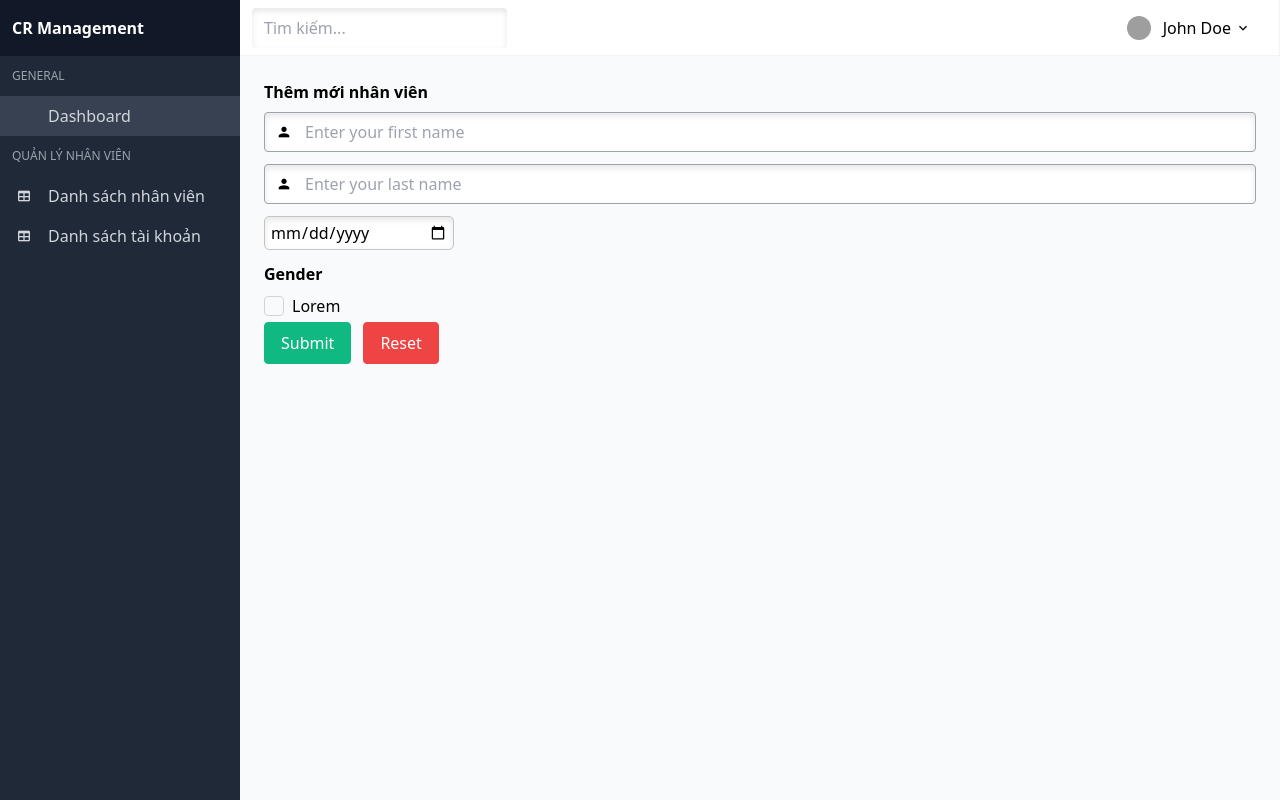
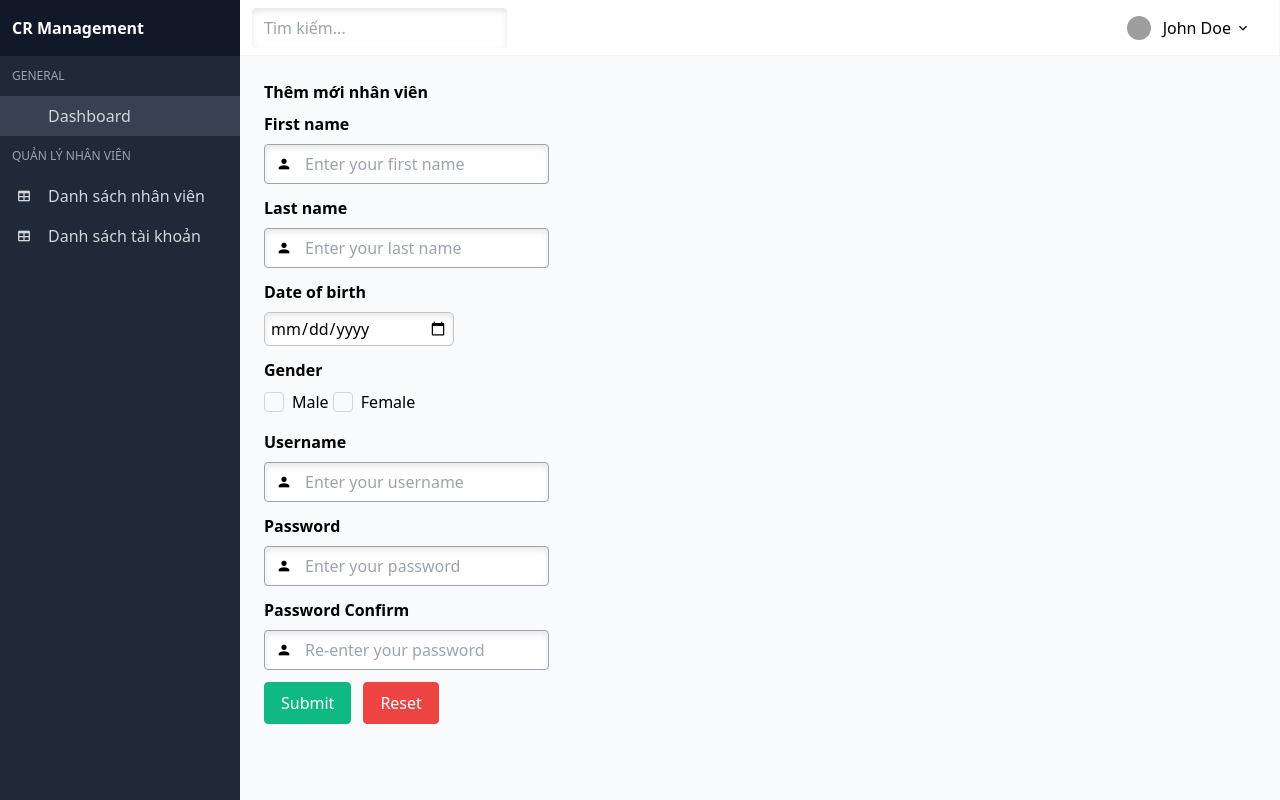
Before and after one commit to ThienMAC/CRManagement, a Django app: page /hrmanagement/addEmployee in a window 1280 px wide. Run offline with Django 4.2, Linux system fonts and the light colour scheme; some libraries are stand-ins or nearby versions; grey boxes are pictures that could not be loaded.

Commit message:
Add files via upload

```diff
--- a/CRManagement/HRManagement/forms.py
+++ b/CRManagement/HRManagement/forms.py
@@ -5,23 +5,7 @@ import datetime
 
 
 class EmployeeForm(ModelForm):
-    emp_Firstname=forms.CharField(widget=forms.TextInput(attrs={
-        "class":"input",
-        "placeholder":"Enter your first name"
-    }))
-    emp_Lastname=forms.CharField(widget=forms.TextInput(attrs={
-        "class":"input",
-        "placeholder":"Enter your last name"
-    }))
-    emp_Dob=forms.DateField(widget=forms.DateInput(
-        attrs={
-            'type': 'date',
-    }))
-    emp_Gender=forms.BooleanField(widget=forms.CheckboxInput(
-        attrs={
-            'type':'checkbox'
-        }
-    ))
+
     class Meta:
         model=Employee
         fields=["emp_Firstname","emp_Lastname","emp_Dob","emp_Gender"]
--- a/CRManagement/HRManagement/models.py
+++ b/CRManagement/HRManagement/models.py
@@ -5,7 +5,7 @@ class Employee(models.Model):
     emp_Firstname=models.CharField(max_length=200)
     emp_Lastname=models.CharField(max_length=500)
     emp_Dob=models.DateField()
-    emp_Gender=models.BooleanField()
+    emp_Gender=models.BooleanField(default=0)
     created_date=models.DateTimeField(auto_now_add=True, blank=True)
     created_by=models.IntegerField(default=0)
     modified_date=models.DateTimeField(auto_now_add=True, blank=True)
--- a/CRManagement/HRManagement/templates/HRManagement/addEmployee.html
+++ b/CRManagement/HRManagement/templates/HRManagement/addEmployee.html
@@ -1,25 +1,40 @@
 {% extends 'HRManagement/hr_main_template.html' %} {% load static %} {% block content %}
 
 <div class="card-content">
-    <form method="get">
+  <form method="POST">
+    {% csrf_token %}
     <div class="field">
       <label class="label">Thêm mới nhân viên</label>
+      <div class="field">
+        <label class="label">First name</label>
         <div class="field-body">
-          <div class="field">
+          <div class="field grouped multiline">
             <div class="control icons-left">
-                {{form.emp_Firstname}}
+              <input class="input" placeholder="Enter your first name" name="emp_Firstname" required>
               <span class="icon left"><i class="mdi mdi-account"></i></span>
             </div>
           </div>
+        </div>
+      </div>
       <div class="field">
+        <label class="label">Last name</label>
+        <div class="field-body">
+          <div class="field grouped multiline">
             <div class="control icons-left">
-                {{form.emp_Lastname}}
+              <input class="input" placeholder="Enter your last name" name="emp_Lastname" required>
               <span class="icon left"><i class="mdi mdi-account"></i></span>
             </div>
           </div>
+        </div>
+      </div>
       <div class="field">
-            <div class="control icons-left">
-                {{form.emp_Dob}}
+        <label class="label">Date of birth</label>
+        <div class="field-body">
+          <div class="field grouped multiline">
+            <div class="control">
+              <input type="date" name="emp_Dob">
+            </div>
+          </div>
         </div>
       </div>
       <div class="field">
@@ -27,11 +42,47 @@
         <div class="field-body">
           <div class="field grouped multiline">
             <div class="control">
-                  <label class="checkbox">
-                    {{form.emp_Gender}}
+              <label class="checkbox"><input type="checkbox" value="male" name="gender_male" id="male">
                 <span class="check"></span>
-                    <span class="control-label" name="male">Lorem</span>
+                <span class="control-label">Male</span>
               </label>
+              <label class="checkbox"><input type="checkbox" value="female" name="gender_female" id="female">
+                <span class="check"></span>
+                <span class="control-label">Female</span>
+              </label>
+            </div>
+          </div>
+        </div>
+      </div>
+      <div class="field">
+        <label class="label">Username</label>
+        <div class="field-body">
+          <div class="field grouped multiline">
+            <div class="control icons-left">
+              <input class="input" placeholder="Enter your username" name="us_username" required>
+              <span class="icon left"><i class="mdi mdi-account"></i></span>
+            </div>
+          </div>
+        </div>
+      </div>
+      <div class="field">
+        <label class="label">Password</label>
+        <div class="field-body">
+          <div class="field grouped multiline">
+            <div class="control icons-left">
+              <input class="input" type="password" placeholder="Enter your password" name="us_password" required>
+              <span class="icon left"><i class="mdi mdi-account"></i></span>
+            </div>
+          </div>
+        </div>
+      </div>
+      <div class="field">
+        <label class="label">Password Confirm</label>
+        <div class="field-body">
+          <div class="field grouped multiline">
+            <div class="control icons-left">
+              <input class="input" type="password" placeholder="Re-enter your password"required>
+              <span class="icon left"><i class="mdi mdi-account"></i></span>
             </div>
           </div>
         </div>
--- a/CRManagement/HRManagement/views.py
+++ b/CRManagement/HRManagement/views.py
@@ -1,6 +1,7 @@
 from django.shortcuts import render
 from django.http import HttpResponse
 from .forms import EmployeeForm
+from .models import Employee,User
 
 # Create your views here.
 # Get all Employees -- url: .../employeeList
@@ -21,9 +22,44 @@ def userList(request):
 
 # Add Employee and Users for that employee -- url: .../addEmployee
 def addEmployee(request):
-    form=EmployeeForm()
+    if request.method=="POST":
+        emp_Firstname=request.POST.get("emp_Firstname")
+        emp_Lastname=request.POST.get("emp_Lastname")
+        emp_Dob=request.POST.get("emp_Dob")
+        sex=request.POST.get("gender_male")
+        if sex == "male":
+            emp_Gender=True
+        else:
+            emp_Gender=False
+        created_by=0
+        modified_by=0
+        emp=Employee(
+            emp_Firstname=emp_Firstname,
+            emp_Lastname=emp_Lastname,
+            emp_Dob=emp_Dob,
+            emp_Gender=emp_Gender,
+            created_by=created_by,
+            modified_by=modified_by
+        )
+
+        emp.save()
+
+        emp_saved=Employee.objects.get(pk=emp.id)
+        us_username=request.POST.get("us_username")
+        us_password=request.POST.get("us_password")
+        emp_id=emp_saved.id
+        us_created_by=0
+        us_modified_by=0
+        user=User(
+            us_username=us_username,
+            us_password=us_password,
+            emp_id=emp_id,
+            created_by=us_created_by,
+            modified_by=us_modified_by
+        )
+        user.save()
     context={
-        'form':form,
+
     }
 
     return render(request,"HRManagement/addEmployee.html",context)
```
Also changed, not shown: CRManagement/HRManagement/migrations/0001_initial.py. Lines whose indentation alone changed are shown as unchanged.
